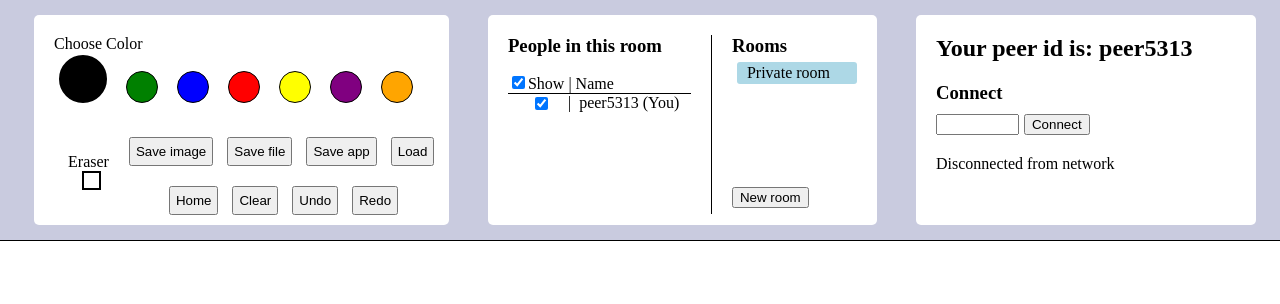
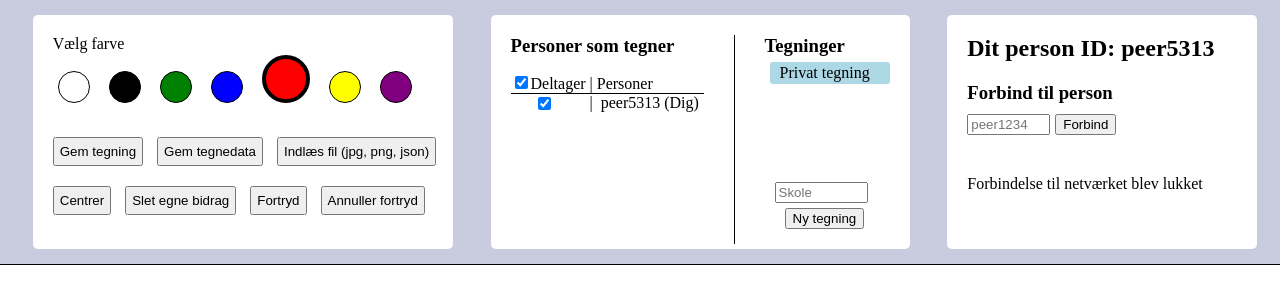
Before and after one commit to ocaprani/ocaprani.github.io, a plain HTML site: page Course-project/app/src/index.html in a window 1280 px wide. Drawn offline with Linux system fonts and the light colour scheme.

Commit message:
Oversat til dansk. Layout. Tilføjede tegning-navne

```diff
--- a/Course-project/app/src/index.html
+++ b/Course-project/app/src/index.html
@@ -13,42 +13,34 @@
 
     <div id="top">
         <div id="color_picker">
-            <!-- <canvas id="canvas" width="400" height="400" style="position:absolute;top:10%;left:10%;border:2px solid;"></canvas> -->
             <div id="color-div">
-                <div>Choose Color</div>
+                <div>Vælg farve</div>
                 <div style="background:transparent;" id="hidden_spacer"></div>
+                <div style="background:white;" class="color" id="color_white" onclick="setBrush(this)"></div>
                 <div style="background:black;" class="color" id="color_black" onclick="setBrush(this)"></div>
                 <div style="background:green;" class="color" id="color_green" onclick="setBrush(this)"></div>
                 <div style="background:blue;" class="color" id="color_blue" onclick="setBrush(this)"></div>
                 <div style="background:red;" class="color" id="color_red" onclick="setBrush(this)"></div>
                 <div style="background:yellow;" class="color" id="color_yellow" onclick="setBrush(this)"></div>
                 <div style="background:purple;" class="color" id="color_orange" onclick="setBrush(this)"></div>
-                <div style="background:orange;" class="color" id="color_orange" onclick="setBrush(this)"></div>
-                <!-- <div style="background:pink;" class="color" id="color_orange" onclick="setBrush(this)"></div> -->
             </div>
 
             <div id="colpbottom">
-                <!-- <div id="checkbox_div">
-                    <label for="checkbox">Draw peer's</label>
-                    <input type="checkbox" id="checkbox" onclick="showPeerDrawings(this)" checked>
-                </div> -->
 
-                <div id="eraser_div">
+                <!-- <div id="eraser_div">
                     <div style="margin-left: 14px;">Eraser</div>
                     <div style="background:white; cursor: pointer;" id="eraser" onclick="setBrush(this)"></div>
-                </div>
-                <!-- <input type="checkbox" checked="" id="fill_ch" onclick="showPeerDrawings(this)"> -->
+                </div> -->
                 <div id="button_div">
-                    <input type="button" value="Save image" id="save_button" class="buttons" onclick="saveImg()">
-                    <input type="button" value="Save file" id="save_button" class="buttons" onclick="saveJSON()">
-                    <input type="button" value="Save app" id="save_button" class="buttons" onclick="saveApp()">
-                    <input type="button" value="Load" id="load_button" class="buttons" onclick="document.getElementById('load_element').click();" />
+                    <input type="button" value="Gem tegning" id="save_button" class="buttons" onclick="saveImg()">
+                    <input type="button" value="Gem tegnedata" id="save_button" class="buttons" onclick="saveJSON()">
+                    <input type="button" value="Indlæs fil (jpg, png, json)" id="load_button" class="buttons" onclick="document.getElementById('load_element').click();" />
+                    <br>
+                    <input type="button" value="Centrer" id="home_button" class="buttons" onclick="canvasHome()">
                     <input type="file" style="display: none;" id="load_element" onchange="load(event)">
-                    <br>
-                    <input type="button" value="Home" id="home_button" class="buttons" onclick="canvasHome()">
-                    <input type="button" value="Clear" id="clear_button" class="buttons" onclick="canvasClear()">
-                    <input type="button" value="Undo" id="undo_button" class="buttons" onclick="canvasUndo()">
-                    <input type="button" value="Redo" id="redo_button" class="buttons" onclick="canvasRedo()">
+                    <input type="button" value="Slet egne bidrag" id="clear_button" class="buttons" onclick="canvasClear()">
+                    <input type="button" value="Fortryd" id="undo_button" class="buttons" onclick="canvasUndo()">
+                    <input type="button" value="Annuller fortryd" id="redo_button" class="buttons" onclick="canvasRedo()">
                 </div>
 
 
@@ -56,37 +48,36 @@
         </div>
 
         <div id="room-component">
-            <!-- <h2 id="curRoomText" style="margin: 0px 0px 10px 20px; display:flex; justify-content: center;">In room: Private room</h2> -->
             <div style="display: inline-flex;">
                 <div id="peers_in_room">
-                    <h3 style="margin-bottom: 8px; margin-top: 0px;">People in this room</h3>
-                    <!-- <p id="peerList-text">You</p> -->
-                    <p id="peerInfoText"><input type="checkbox" class="disableable" id="showAllCheckbox" onclick="allPeerCheckbox(this)"><label id="showText" for="showAllCheckbox">Show</label> | Name</p>
+                    <h3 style="margin-bottom: 8px; margin-top: 0px;">Personer som tegner</h3>
+                    <p id="peerInfoText"><input type="checkbox" class="disableable" id="showAllCheckbox" onclick="allPeerCheckbox(this)"><label id="showText" for="showAllCheckbox">Deltager</label> | Personer</p>
                     <ul class="itemlist">
                         <li class="peerItem">
-                            <input id="cb0" type="checkbox" class="peerCheckbox disableable" onclick="peerCheckbox(this)">|  <label for="cb0" class="peerName" style="margin: 0px;">You</label>
+                            <input id="cb0" type="checkbox" class="peerCheckbox disableable" onclick="peerCheckbox(this)">|  <label for="cb0" class="peerName" style="margin: 0px;">Dig</label>
                         </li>
                     </ul>
                 </div>
                 <div>
-                    <h3 style="margin-bottom: 5px; margin-top: 0px;">Rooms</h3>
-                    <!-- <p id="roomList-text">Private room</p> -->
+                    <h3 style="margin-bottom: 5px; margin-top: 0px;">Tegninger</h3>
                     <ul class="itemlist" id="roomList">
-                        <li class="roomItem active" onclick="changeRoom(this.textContent)">Private room</li>
+                        <li class="roomItem active" style="overflow: hidden; white-space:nowrap; text-overflow:ellipsis;" onclick="changeRoom(this.textContent)">Privat tegning</li>
                     </ul>
-                    <input type="button" value="New room" style="margin-bottom: 5px; margin-top: 5px;" onclick="createRoom()">
+                    <input type="text" name="Room" placeholder="Skole" id="room-input" style="width: 85px; margin-left: 10px;">
+                    <br>
+                    <input type="button" value="Ny tegning" id="room-button" style="margin-bottom: 15px; margin-top: 5px; margin-left: 20px;" onclick="createRoom()">
                 </div>
             </div>
         </div>
 
         <div id="connect-component">
-            <h2 id="myPeerText" style="margin-top: 0px;">Your peer id is: </h2>
-            <h3 id="connect-text">Connect</h3>
+            <h2 id="myPeerText" style="margin-top: 0px;"></h2>
+            <h3 id="connect-text">Forbind til person</h3>
             <div style="display: flex;">
-                <input type="text" name="Connection" id="connect-input" style="width: 75px; margin-right: 5px;">
-                <button id="connect-btn">Connect</button>
+                <input type="text" name="Connection" placeholder="peer1234" id="connect-input" style="width: 75px; margin-right: 5px;">
+                <button id="connect-btn">Forbind</button>
             </div>
-            <p id="status-text">Type a peer id to connect</p>
+            <p id="status-text">Skriv et person ID for at forbinde</p>
 
         </div>
 
@@ -94,8 +85,6 @@
 
     <div id="canvas-div">
         <canvas id="canvas"></canvas>
-        <!-- <img id="canvas" style="position: absolute; background-color: transparent; z-index: 2;" style="display:none;"> -->
-        <!-- <canvas style="position: absolute; background-color: transparent; z-index: 2;" id="canvas2"></canvas> -->
     </div>
 
 
--- a/Course-project/app/src/js/script.js
+++ b/Course-project/app/src/js/script.js
@@ -23,9 +23,9 @@ if (TESTING) {
 } else {
     myPeerNum = Math.random().toString().slice(2, 6);
     myPeerId = "peer" + myPeerNum;
-    document.querySelector('#status-text').textContent = myPeerId
+    // document.querySelector('#status-text').textContent = myPeerId
 }
-document.getElementById('myPeerText').textContent = "Your peer id is: " + myPeerId;
+document.getElementById('myPeerText').textContent = "Dit person ID: " + myPeerId;
 
 
 
@@ -44,8 +44,8 @@ let pathsDrawn = [];
 let pathsUndone = [];
 let points = [];
 let otherPeerPoints = {};
-let rooms = [{ name: "Private room", owner: myPeerId, peers: [myPeerId] }];
-let roomPermissions = { "Private room": true };
+let rooms = [{ name: "Privat tegning", owner: myPeerId, peers: [myPeerId] }];
+let roomPermissions = { "Privat tegning": true };
 let curRoomName = rooms[0].name;
 
 var mouse = { x: 0, y: 0 };
@@ -71,12 +71,12 @@ function init() {
 
     document.getElementById('showAllCheckbox').checked = true;
     document.getElementById('cb0').checked = true;
-    document.getElementsByClassName('peerName')[0].textContent = myPeerId + " (You)"
+    document.getElementsByClassName('peerName')[0].textContent = myPeerId + " (Dig)"
 
     ctx.lineJoin = 'round';
     ctx.lineCap = 'round';
 
-    colorEl[myPeerNum % colorEl.length].click();
+    colorEl[myPeerNum % (colorEl.length-1) + 1].click();
 
 
 
@@ -136,6 +136,13 @@ function init() {
         if (e.key === 'Enter') {
             e.preventDefault();
             document.querySelector('#connect-btn').click();
+        }
+    });
+
+    document.querySelector('#room-input').addEventListener('keypress', (e) => {
+        if (e.key === 'Enter') {
+            e.preventDefault();
+            document.querySelector('#room-button').click();
         }
     });
 
@@ -264,18 +271,18 @@ function onOpenConn(peerId) {
 
         if (newConn === undefined) {
             console.log("Connection failed");
-            document.getElementById('status-text').textContent = "Error connecting to " + peerId;
+            document.getElementById('status-text').textContent = "Fejl ved forbindelse til " + peerId;
             return;
         }
 
         newConn.on("error", (err) => {
             console.log(err);
-            document.getElementById('status-text').textContent = "Error connecting to " + peerId;
+            document.getElementById('status-text').textContent = "Fejl ved forbindelse til " + peerId;
         });
 
         newConn.on("close", () => {
             console.log("Connection closed");
-            document.getElementById('status-text').textContent = "Disconnected from " + peerId;
+            document.getElementById('status-text').textContent = "Afbrudt forbindelse til " + peerId;
             peerConnections = peerConnections.filter((conn) => conn.peer !== peerId);
             let curRoom = rooms.find(room => room.name === curRoomName);
             if (curRoom !== undefined) {
@@ -290,7 +297,7 @@ function onOpenConn(peerId) {
         newConn.on("open", () => {
             peerConnections.push(newConn);
             newConn.send({ msgType: "network", peerList: peerIdList, paths: extractImageData(pathsDrawn), rooms: rooms });
-            document.getElementById('status-text').textContent = "Connected to " + newConn.peer;
+            document.getElementById('status-text').textContent = "Forbindelse oprettet til " + newConn.peer;
 
             let showPeerInRoom = {};
             rooms.forEach(room => {
@@ -347,22 +354,25 @@ function setBrush(obj) {
         colorEl[i].style.height = "30px";
         colorEl[i].style.width = "30px";
     }
-    document.getElementById('eraser').style.border = "2px solid black";
 
-    if (obj.id === "eraser") {
-        let cDiv = document.getElementById("canvas-div")
-        let color = window.getComputedStyle(cDiv).backgroundColor;
-        obj.style.border = "4px solid black";
-        brushSettings = { color: color, size: 50 };
-        return
-    } else {
-        obj.style.border = "4px solid black";
-        obj.style.height = "40px";
-        obj.style.width = "40px";
-    }
+    // document.getElementById('eraser').style.border = "2px solid black";
 
-    // ctx.strokeStyle = obj.style.background;
-    // ctx.lineWidth = 4;
+    // if (obj.id === "eraser") {
+    //     let cDiv = document.getElementById("canvas-div")
+    //     let color = window.getComputedStyle(cDiv).backgroundColor;
+    //     obj.style.border = "4px solid black";
+    //     brushSettings = { color: color, size: 50 };
+    //     return
+    // } else {
+    //     obj.style.border = "4px solid black";
+    //     obj.style.height = "40px";
+    //     obj.style.width = "40px";
+    // }
+
+    obj.style.border = "4px solid black";
+    obj.style.height = "40px";
+    obj.style.width = "40px";
+
     brushSettings = { color: obj.style.background, size: 4 };
 }
 
@@ -644,6 +654,7 @@ function scaleImage(img) {
     return scale;
 }
 
+// Remove??
 function findxy(res, e) {
     if (res == 'up' || res == "out") {
         isDrawing = false;
@@ -686,9 +697,22 @@ function showPeerDrawings(element) {
 
 
 function createRoom() {
-    let newRoom = { name: "Room" + (rooms.length + 1), owner: myPeerId, peers: [] };
+    let newRoomName = document.getElementById("room-input").value;
+    if (newRoomName === "") {
+        alert("Skriv et navn på din nye tegning");
+        return;
+    }
+    if (rooms.map(r => { return r.name }).includes(newRoomName)) {
+        alert("Der findes allerede en tegning med dette navn, vælg et andet navn");
+        document.getElementById("room-input").value = "";
+        return;
+    }
+
+    let newRoom = { name: newRoomName, owner: myPeerId, peers: [] };
+
     addRoom(newRoom);
     sendToAllPeers({ msgType: "newRoom", room: newRoom });
+    document.getElementById("room-input").value = "";
     updateRoomList()
 }
 
@@ -848,23 +872,23 @@ init()
 
 peer.on("close", () => {
     console.log("Connection to network was closed");
-    document.querySelector('#status-text').textContent = "Connection to network was closed";
+    document.querySelector('#status-text').textContent = "Mistet forbindelse til netværket";
 })
 
 peer.on("disconnected", () => {
     console.log("Connection to network lost");
-    document.querySelector('#status-text').textContent = "Disconnected from network";
+    document.querySelector('#status-text').textContent = "Forbindelse til netværket blev lukket";
 })
 
 peer.on("error", (err) => {
     console.log("Error: " + err);
-    document.querySelector('#status-text').textContent = "Error occured";
+    document.querySelector('#status-text').textContent = "Fejl under oprettelse af forbindelse";
 })
 
 
 peer.on("connection", (conn) => {
     console.log("connection made to " + conn.peer);
-    document.querySelector('#status-text').textContent = "Connected to " + conn.peer;
+    document.querySelector('#status-text').textContent = "Oprettet forbindelse til " + conn.peer;
     document.getElementById('cb0').checked = true;
     let showPeerInRoom = {};
     rooms.forEach(room => {
@@ -989,14 +1013,14 @@ peer.on("connection", (conn) => {
             case "network":
                 // console.log(myPeerId, "received network:", conn.peer);
                 if (data.peerList.length === 0 && peerConnections.length === 0) {
-                    addRoom({ name: "Main room", owner: myPeerId, peers: [] })
+                    addRoom({ name: "Tegning", owner: myPeerId, peers: [] })
                 } else if (data.rooms.length > 0) {
                     data.rooms.forEach(room => {
                         addRoom(room);
                     });
                 }
                 // console.log(rooms)
-                curRoomName = "No room"
+                curRoomName = "Ingen valgt"
                 changeRoom(rooms[0].name);
                 updateRoomList();
                 let pl = data.peerList;
--- a/Course-project/app/src/style.css
+++ b/Course-project/app/src/style.css
@@ -33,7 +33,7 @@ html,body {
 #connect-component {
     background-color: white;
     border-radius: 5px;
-    width: 300px;
+    width: 270px;
     padding: 20px;
     display: inline-block;
     margin: 10px auto 10px auto;
@@ -61,7 +61,7 @@ html,body {
 }
 
 #status-text {
-    margin-top: 20px;
+    margin-top: 40px;
     margin-bottom: 5px;
 }
 
@@ -174,7 +174,7 @@ html,body {
 }
 
 #home_button {
-    margin-left: 40px;
+    margin-left: 0px;
 }
 
 #checkbox_div {
@@ -185,7 +185,7 @@ html,body {
 
 #button_div {
     /* display: flex; */
-    width: 320px;
+    width: 400px;
     margin-right: 0;
 }
 
@@ -209,9 +209,9 @@ html,body {
 }
 
 #peers_in_room {
-    margin-right: 20px;
+    margin-right: 30px;
     margin-top: 0px;
-    padding-right: 20px;
+    padding-right: 30px;
     padding-top: 0px;
     border-right: 1px solid black;
 }
@@ -232,7 +232,7 @@ html,body {
     /* min-height: 100%;
     max-height: 100%; */
     height: 120px;
-    width: 160px;
+    width: 170px;
     margin-bottom: 0px;
     margin-top: 0px;
     margin-left: 23px;
@@ -252,7 +252,7 @@ html,body {
 }
 
 .peerCheckbox {
-    margin-right: 20px;
+    margin-right: 39px;
 }
 
 #roomList {
```
